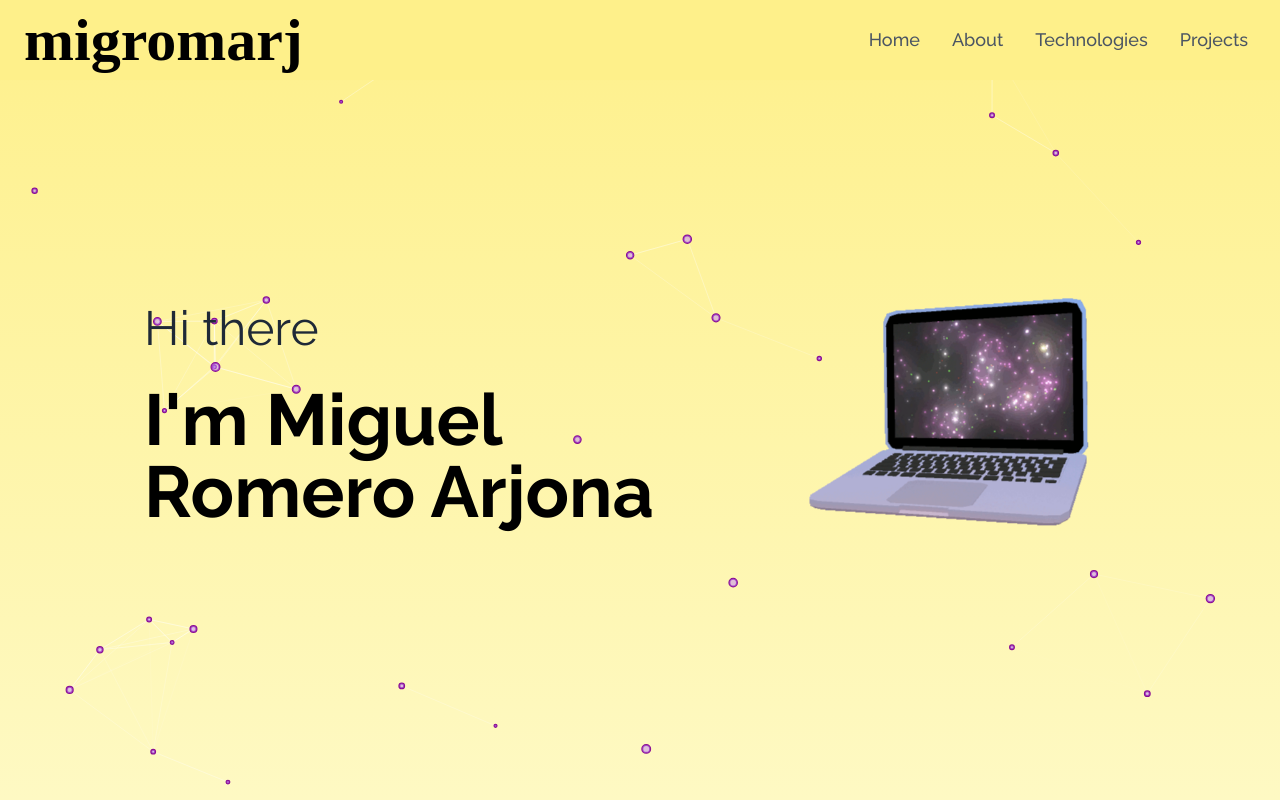
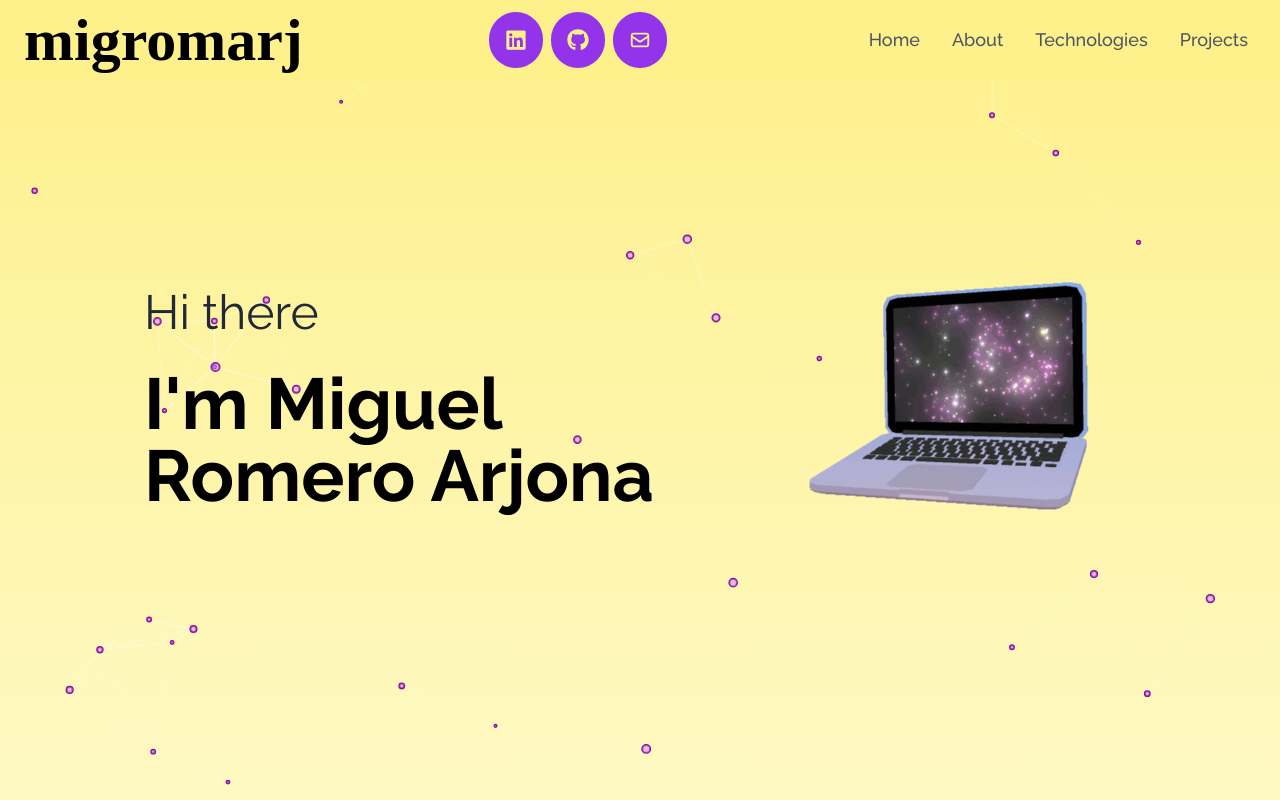
Before and after one commit to migromarj/portfolio-2022-migromarj, a React (Create React App) app: page / in a window 1280 px wide. Built offline with nearby package versions, Linux system fonts and the light colour scheme; the HTML template or start-up script is replaced by a standard one; a web font is replaced by a local one.

Commit message:
Social media buttons added to home page

```diff
--- a/src/App.js
+++ b/src/App.js
@@ -1,14 +1,18 @@
 import Home from "./components/Home";
 import NavBar from "./components/NavBar";
 import Particle from "./components/Particle";
+import SocialLinks from "./components/SocialLinks";
 
 function App() {
   return (
     <div>
 
       <Particle />
+
       <NavBar />
       <Home />
+
+      <SocialLinks />
 
     </div>
   );
--- a/src/components/Home.jsx
+++ b/src/components/Home.jsx
@@ -1,10 +1,44 @@
 import React from 'react'
 import laptop from '../assets/laptop.gif'
 
+import { FaGithub, FaLinkedin } from 'react-icons/fa'
+import { HiOutlineMail } from 'react-icons/hi'
+
 const Home = () => {
+
+    const socialLinks = [
+        {
+            id: 1,
+            child: (
+                <>
+                    <FaLinkedin size={22} />
+                </>
+            ),
+            href: 'https://www.linkedin.com/in/miguel-romero-arjona-88aaa021b/',
+        },
+        {
+            id: 2,
+            child: (
+                <>
+                    <FaGithub size={22} />
+                </>
+            ),
+            href: 'https://github.com/migromarj',
+        },
+        {
+            id: 3,
+            child: (
+                <>
+                    <HiOutlineMail size={22} />
+                </>
+            ),
+            href: 'mailto:miguelromeroarjona@gmail.com',
+        },
+    ];
+
     return (
         <div name='home'
-         className='h-screen w-full bg-gradient-to-b from-yellow-200 to-yellow-100'>
+            className='h-screen w-full bg-gradient-to-b from-yellow-200 to-yellow-100 flex flex-col'>
 
             <div className='max-w-screen-lg mx-auto flex flex-col items-center justify-center h-full px-4 md:flex-row'>
                 <div className='flex flex-col  justify-center h-full'>
@@ -18,7 +52,27 @@ const Home = () => {
                 <div className='z-10'>
                     <img src={laptop} alt='A laptop' className='mx-auto w-2/3 md:w-full' />
                 </div>
-
+            </div>
+            <div className='z-10'>
+                <ul className='flex justify-center mb-8'>
+                    {socialLinks.map(({ id, child, href }) => (
+                        <li
+                            key={id}
+                            className={
+                                'flex justify-between items-center w-13 mx-1 h-14 px-4 rounded-full bg-purple-600 1.5md:hidden'
+                            }
+                        >
+                            <a
+                                href={href}
+                                className='flex justify-between items-center w-full text-yellow-200'
+                                target='_blank'
+                                rel='noreferrer'
+                            >
+                                {child}
+                            </a>
+                        </li>
+                    ))}
+                </ul>
             </div>
         </div>
     )
--- a/src/components/NavBar.jsx
+++ b/src/components/NavBar.jsx
@@ -1,6 +1,8 @@
 import React, { useState } from 'react'
+
 import { FaBars, FaTimesCircle } from 'react-icons/fa'
-
+import { FaGithub, FaLinkedin } from 'react-icons/fa'
+import { HiOutlineMail } from 'react-icons/hi'
 
 const NavBar = () => {
 
@@ -26,11 +28,61 @@ const NavBar = () => {
 
     ]
 
+    const socialLinks = [
+        {
+            id: 1,
+            child: (
+                <>
+                    <FaLinkedin size={22} />
+                </>
+            ),
+            href: 'https://www.linkedin.com/in/miguel-romero-arjona-88aaa021b/',
+        },
+        {
+            id: 2,
+            child: (
+                <>
+                    <FaGithub size={22} />
+                </>
+            ),
+            href: 'https://github.com/migromarj',
+        },
+        {
+            id: 3,
+            child: (
+                <>
+                    <HiOutlineMail size={22} />
+                </>
+            ),
+            href: 'mailto:miguelromeroarjona@gmail.com',
+        },
+    ];
+
     return (
         <div className='z-20 flex justify-between items-center w-full h-20 px-4 text-black bg-yellow-200 fixed'>
             <div>
                 <h1 className='text-6xl font-signature font-bold ml-2'>migromarj</h1>
             </div>
+
+            <ul className='hidden 1.5md:flex 1.5xl:hidden'>
+                {socialLinks.map(({ id, child, href}) => (
+                    <li
+                        key={id}
+                        className={
+                            'flex justify-between items-center w-13 mx-1 h-14 px-4 rounded-full bg-purple-600 '
+                        }
+                    >
+                        <a
+                            href={href}
+                            className='flex justify-between items-center w-full text-yellow-200'
+                            target='_blank'
+                            rel='noreferrer'
+                        >
+                            {child}
+                        </a>
+                    </li>
+                ))}
+            </ul>
 
             <ul className='hidden md:flex'>
 
@@ -43,7 +95,7 @@ const NavBar = () => {
             </ul>
 
             <div onClick={() => setNav(!nav)} className='cursor-pointer pr-4 z-10 text-gray-600 md:hidden'>
-                {nav ? <FaTimesCircle size={27}/> : <FaBars size={27} />}
+                {nav ? <FaTimesCircle size={27} /> : <FaBars size={27} />}
             </div>
 
             {nav && (
--- /dev/null
+++ b/src/components/SocialLinks.jsx
@@ -0,0 +1,65 @@
+import React from 'react'
+
+import { FaGithub, FaLinkedin } from 'react-icons/fa'
+import { HiOutlineMail } from 'react-icons/hi'
+
+const SocialLinks = () => {
+
+    const links = [
+        {
+            id: 1,
+            child: (
+                <>
+                    LinkedIn <FaLinkedin size={27} />
+                </>
+            ),
+            href: 'https://www.linkedin.com/in/miguel-romero-arjona-88aaa021b/',
+            style: 'rounded-tr-md'
+        },
+        {
+            id: 2,
+            child: (
+                <>
+                    GitHub <FaGithub size={27} />
+                </>
+            ),
+            href: 'https://github.com/migromarj',
+        },
+        {
+            id: 3,
+            child: (
+                <>
+                    Mail <HiOutlineMail size={27} />
+                </>
+            ),
+            href: 'mailto:miguelromeroarjona@gmail.com',
+        },
+    ];
+
+    return (
+
+        <div className='hidden 1.5xl:flex flex-col top-[35%] left-0 fixed'>
+            <ul>
+                {links.map(({ id, child, href, style }) => (
+                    <li
+                        key={id}
+                        className={
+                            'flex justify-between items-center w-40 h-14 px-4 ml-[-100px] 1.5xl:hover:ml-[-10px] hover:rounded-md duration-300 bg-purple-600 ' + style
+                        }
+                    >
+                        <a
+                            href={href}
+                            className='flex justify-between items-center w-full text-yellow-200'
+                            target='_blank'
+                            rel='noreferrer'
+                        >
+                            {child}
+                        </a>
+                    </li>
+                ))}
+            </ul>
+        </div>
+    );
+};
+
+export default SocialLinks
--- a/tailwind.config.js
+++ b/tailwind.config.js
@@ -4,6 +4,26 @@ module.exports = {
     "./src/**/*.{js,jsx,ts,tsx}",
   ],
   theme: {
+    screens: {
+      'sm': '640px',
+      // => @media (min-width: 640px) { ... }
+
+      'md': '768px',
+      // => @media (min-width: 768px) { ... }
+
+      '1.5md': '850px',
+
+      'lg': '1024px',
+      // => @media (min-width: 1024px) { ... }
+
+      'xl': '1280px',
+      // => @media (min-width: 1280px) { ... }
+
+      '1.5xl':'1300px',
+
+      '2xl': '1536px',
+      // => @media (min-width: 1536px) { ... }
+    },
     extend: {},
     fontFamily: {
       signature: ["Qwitcher Grypen"],
```
Lines whose indentation alone changed are shown as unchanged.
